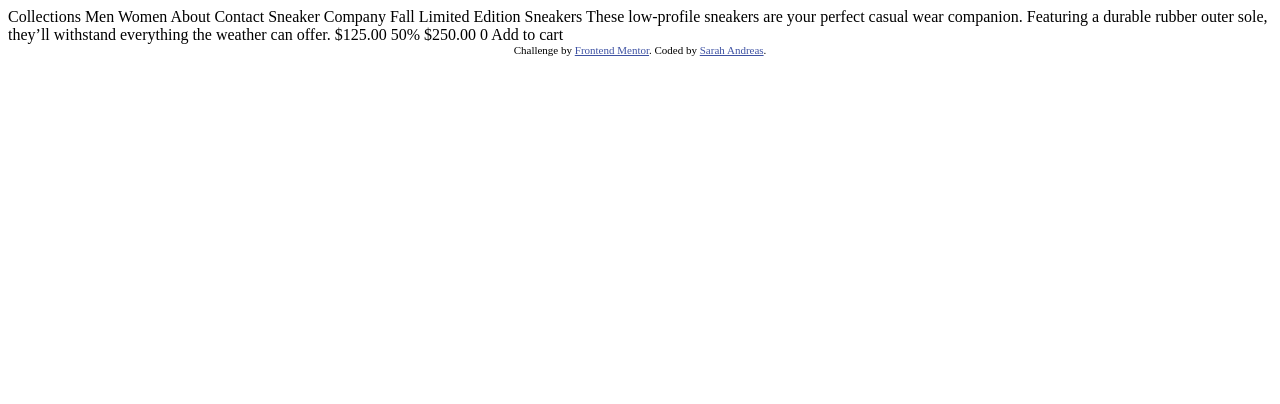
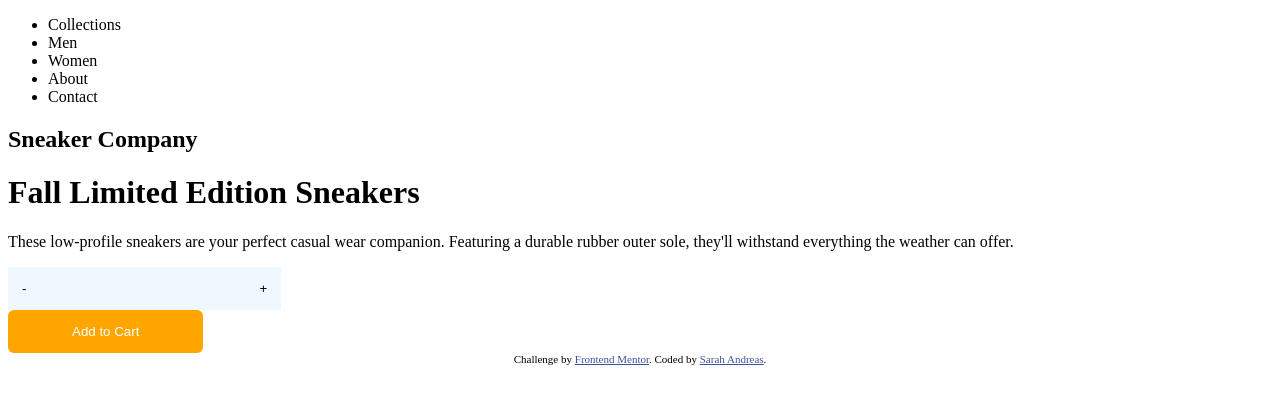
Before and after one commit to sarahleah/ecommerce-product-page-main, a React app: page / in a window 1280 px wide. Shown: the top 404 px of the page. Built offline with nearby package versions, Linux system fonts and the light colour scheme.

Commit message:
basic style

```diff
--- a/package.json
+++ b/package.json
@@ -20,7 +20,9 @@
     "@babel/preset-env": "^7.22.10",
     "@babel/preset-react": "^7.22.5",
     "babel-loader": "^9.1.3",
+    "css-loader": "^6.8.1",
     "html-webpack-plugin": "^5.5.3",
+    "style-loader": "^3.3.3",
     "webpack": "^5.88.2",
     "webpack-cli": "^5.1.4",
     "webpack-dev-server": "^4.15.1"
--- a/public/index.html
+++ b/public/index.html
@@ -15,25 +15,9 @@
 </head>
 <body>
   <div id="root"></div>
-  Collections
-  Men
-  Women
-  About
-  Contact
 
-  Sneaker Company
 
-  Fall Limited Edition Sneakers
 
-  These low-profile sneakers are your perfect casual wear companion. Featuring a
-  durable rubber outer sole, they’ll withstand everything the weather can offer.
-
-  $125.00
-  50%
-  $250.00
-
-  0
-  Add to cart
 
   <div class="attribution">
     Challenge by <a href="https://www.frontendmentor.io?ref=challenge" target="_blank">Frontend Mentor</a>.
--- /dev/null
+++ b/src/AddToCartButton.css
@@ -0,0 +1,7 @@
+button.add-to-cart {
+  color: white;
+  background-color: orange;
+  padding: 14px 64px;
+  border: none;
+  border-radius: 6px;
+}
--- /dev/null
+++ b/src/AddToCartButton.js
@@ -0,0 +1,10 @@
+import React from 'react';
+import './AddToCartButton.css';
+
+const AddToCartButton = () => {
+  return (
+    <button class="add-to-cart">Add to Cart</button>
+  );
+};
+
+export default AddToCartButton;
--- /dev/null
+++ b/src/App.css
@@ -0,0 +1,4 @@
+button, input {
+  border: none;
+  background-color: aliceblue;
+}
--- a/src/App.js
+++ b/src/App.js
@@ -1,8 +1,15 @@
 import React from 'react';
+import './App.css';
+
+// components
+import Nav from './Nav';
+import ProductDetails from './ProductDetails';
 
 const App = () => {
   return (
     <div>
+      <Nav />
+      <ProductDetails />
     </div>
   );
 };
--- /dev/null
+++ b/src/Nav.js
@@ -0,0 +1,17 @@
+import React from 'react';
+
+const Nav = () => {
+  return (
+    <nav>
+      <ul>
+        <li>Collections</li>
+        <li>Men</li>
+        <li>Women</li>
+        <li>About</li>
+        <li>Contact</li>
+      </ul>
+    </nav>
+  );
+};
+
+export default Nav;
--- /dev/null
+++ b/src/ProductDetails.js
@@ -0,0 +1,17 @@
+import React from 'react';
+import QuantityPicker from './QuantityPicker';
+import AddToCartButton from './AddToCartButton';
+
+const ProductDetails = () => {
+  return (
+    <div>
+      <h2>Sneaker Company</h2>
+      <h1>Fall Limited Edition Sneakers</h1>
+      <p className="item-description">These low-profile sneakers are your perfect casual wear companion. Featuring a durable rubber outer sole, they'll withstand everything the weather can offer.</p>
+      <QuantityPicker />
+      <AddToCartButton />
+    </div>
+  );
+};
+
+export default ProductDetails;
--- /dev/null
+++ b/src/QuantityPicker.css
@@ -0,0 +1,3 @@
+.quantity-picker > * {
+  padding: 14px;
+}
--- /dev/null
+++ b/src/QuantityPicker.js
@@ -0,0 +1,17 @@
+import React from 'react';
+import './QuantityPicker.css';
+
+const QuantityPicker = (
+  quantity,
+  setQuantity
+) => {
+  return (
+    <div class="quantity-picker">
+      <button>-</button>
+      <input type="number" />
+      <button>+</button>
+    </div>
+  );
+};
+
+export default QuantityPicker;
```
Also changed, not shown: src/PriceDetails.js (added, +13 -0 lines), 1 other file (tests, documents, lock files or other folders).
